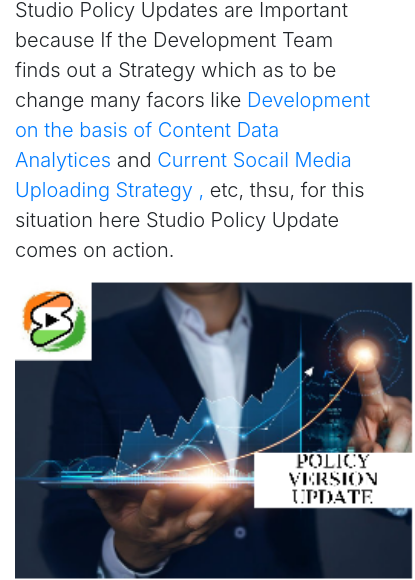
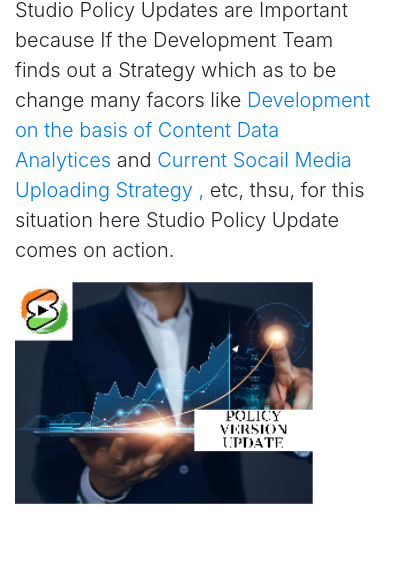
Before and after one commit to ryanjanghel15/gistudio, a plain HTML site: page html/SPU.html in a window 390 px wide. Shown: the part 410-990 px from the top of the page, 415 px wide, since content can reach past the window. After the commit the page ends 915 px from the top, so only its background shows below. Drawn offline with nearby package versions, Linux system fonts and the light colour scheme.

Commit message:
making SPU page responsive#3

```diff
--- a/html/SPU.html
+++ b/html/SPU.html
@@ -76,7 +76,7 @@
         <p class="lead">Studio Policy Updates are Important because If the Development Team finds out a Strategy which as to be change many facors like <a href="/html/DBCDA.html">Development on the basis of Content Data Analytices</a> and <a href="/html/CSMUS.html">Current Socail Media Uploading Strategy ,</a> etc, thsu, for this situation here Studio Policy Update comes on action.</p>
       </div>
       <div class="col-md-5 col-sm-12 col-lg-5">
-        <img width="400" height="100%" src="/Images/photo card/photocard2.png" >
+        <img width="300" height="100%" src="/Images/photo card/photocard2.png" >
       </div>
     </div>
     </div>
```
